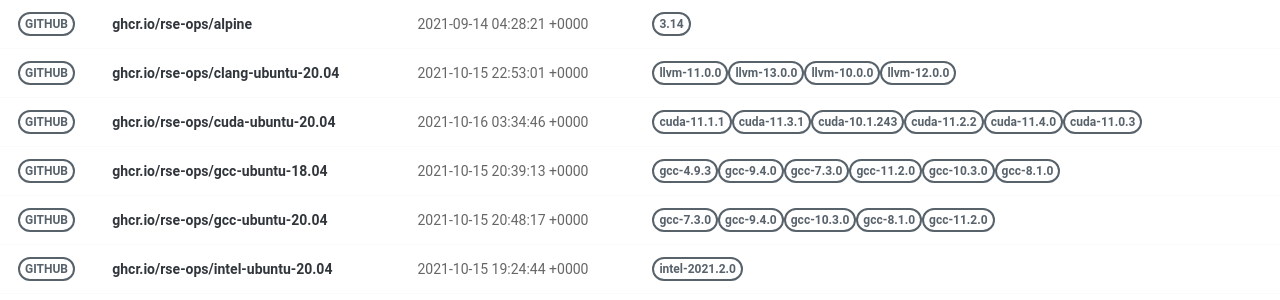
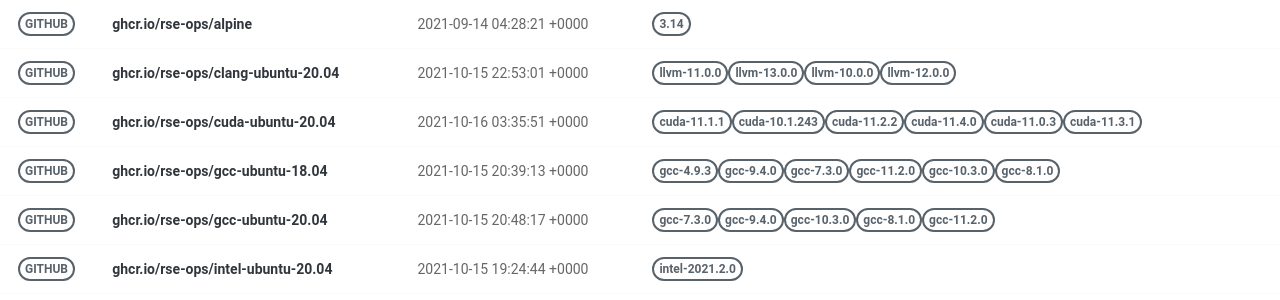
Before and after one commit to rse-ops/docker-images, a Jekyll site: the page built from pages/index.md, in a window 1280 px wide. Shown: the part 130-430 px from the top of the page. Built offline with Jekyll 4.4.1, drawn with Linux system fonts in a browser that asks for light colours; nearby versions of some CDN libraries.

Commit message:
Automated push to update library 2021-10-16

```diff
--- a/_library/ghcr.io-rse-ops-cuda-ubuntu-20.04.md
+++ b/_library/ghcr.io-rse-ops-cuda-ubuntu-20.04.md
@@ -1,7 +1,7 @@
 ---
 layout: container
 name: ghcr.io/rse-ops/cuda-ubuntu-20.04
-updated_at: 2021-10-16 03:34:46.156793
+updated_at: 2021-10-16 03:35:51.653411
 
 
 container_url: https://github.com/orgs/rse-ops/packages/container/package/cuda-ubuntu-20.04
```
Also changed, not shown: other parts of _library/ghcr.io-rse-ops-cuda-ubuntu-20.04.md (+3 -3 lines).
